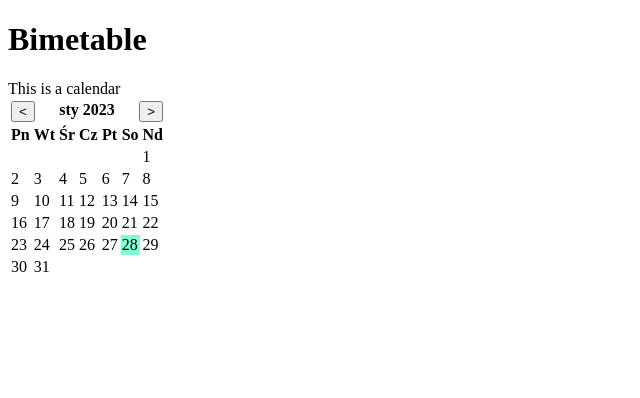
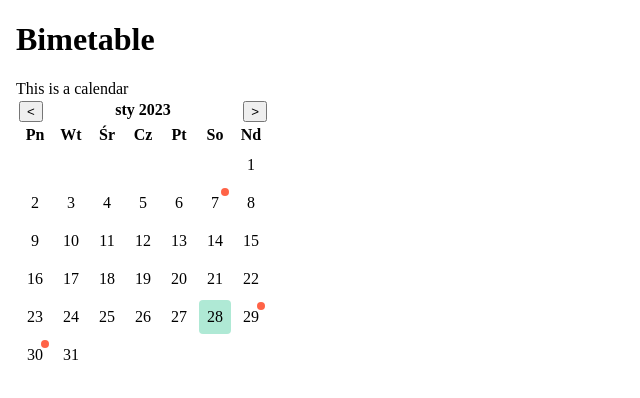
Before and after one commit to Adimac93/bimetable, a Nuxt app in the folder frontend/: page / in a window 1280 px wide. Shown: the top 398 px of the page, without its empty margins (0-640 px from the left). Built offline with nearby package versions, Linux system fonts and the light colour scheme.

Commit message:
✨Add janky popovers

```diff
--- a/frontend/assets/global.scss
+++ b/frontend/assets/global.scss
@@ -0,0 +1,9 @@
+@import url('https://fonts.googleapis.com/css2?family=Lato:ital,wght@0,400;0,700;1,400;1,700&display=swap');
+
+body {
+    font-family: "Lato", sans-serif;
+    margin: 0;
+    padding: 0;
+    width: 100%;
+    min-height: 100vh;
+}
--- a/frontend/components/Calendar.client.vue
+++ b/frontend/components/Calendar.client.vue
@@ -1,6 +1,6 @@
 <template>
     <div>This is a calendar</div>
-    <table>
+    <table class="calendar">
         <thead>
             <tr>
                 <th colspan="7"><div class="header">
@@ -21,7 +21,12 @@
                     <template v-if="'offset' in day">
                         <td v-if="day.offset" :colspan="day.offset"></td>
                     </template>
-                    <td v-else :class="{ highlight: today.isSame(day, 'day') }">{{ day.date() }}</td>
+                    <CalendarCell
+                        v-else
+                        :day="day.date.date()"
+                        :highlight="day.date.isSame(today, 'day')"
+                        :events="eventMap.get(getDateString(day.date)) ?? []"
+                    />
                 </template>
             </tr>
         </tbody>
@@ -30,15 +35,62 @@
 
 <script setup lang="ts">
 import dayjs from "@/utils/dayjs";
+import type { CalendarEvent } from "@/utils/CalendarEvent";
 
-type CalendarSpace = dayjs.Dayjs | {
+type CalendarSpace = { date: dayjs.Dayjs, events: CalendarEvent[] } | {
     offset: number
 };
+
+function getDateString(date: dayjs.Dayjs) {
+    return date.format("YYYY-MM-DD");
+}
+
+const events = [
+    {
+        name: "Bibruspotkanie",
+        startTime: 1675004400000, // 2023-01-29 15:00:00
+        endTime: 1675008000000, // 2023-01-29 16:00:00
+    },
+    {
+        name: "Coś na pewno",
+        startTime: 1675072800000, // 2023-01-29 15:00:00
+        endTime: 1675101600000, // 2023-01-29 16:00:00
+    },
+    {
+        name: "Podróż w czasie",
+        startTime: 1673082000000,
+        endTime: 1673082000001,
+    }
+];
+
+const eventMap = computed(() => {
+    const eventMap = new Map<string, CalendarEvent[]>();
+
+    for (const event of events) {
+        const newEvent: CalendarEvent = {
+            name: event.name,
+            when: {
+                day: dayjs(event.startTime).startOf("day"),
+                startTime: dayjs(event.startTime),
+                endTime: dayjs(event.endTime),
+            }
+        };
+
+        const dateString = getDateString(newEvent.when.day);
+        if (eventMap.has(dateString)) {
+            eventMap.get(dateString)!.push(newEvent);
+        } else {
+            eventMap.set(dateString, [newEvent]);
+        }
+    }
+    return eventMap;
+});
+
 
 const weekdays = dayjs.weekdaysMin(true);
 
 const today = dayjs();
-const monthStart = ref(dayjs().date(1));
+const monthStart = ref(dayjs().date(1).startOf("day"));
 const daysInMonth = computed(() => monthStart.value.daysInMonth());
 const days = computed(() => {
     const days: CalendarSpace[][] = [];
@@ -53,7 +105,7 @@ const days = computed(() => {
         if (weekDay == 0) {
             days.push([]);
         }
-        days[days.length - 1].push(day);
+        days[days.length - 1].push({ date: day, events: [] });
     }
 
     // add empty cells at beginning and end
@@ -68,14 +120,18 @@ function changeMonth(offset: number) {
 }
 </script>
 
-<style scoped>
+<style scoped lang="scss">
 .header {
     display: flex;
     flex-flow: row nowrap;
     justify-content: space-between;
 }
 
-.highlight {
-    background-color: aquamarine;
+.calendar {
+    table-layout: fixed;
+}
+
+.cell {
+    padding: 4px;
 }
 </style>
--- /dev/null
+++ b/frontend/components/CalendarCell.vue
@@ -0,0 +1,66 @@
+<template>
+    <td>
+        <div class="cell-wrapper" :class="{ highlight: highlight }" @click="toggleEvents" ref="cellElement">
+            <div class="number">{{ day }}</div>
+            <div class="dot" v-if="events.length"></div>
+        </div>
+    </td>
+    <Popover :source-rect="rect" v-if="eventsShown">test</Popover>
+</template>
+
+<script setup lang="ts">
+import type { CalendarEvent } from "@/utils/CalendarEvent";
+
+const props = defineProps<{
+    day: number,
+    highlight: boolean,
+    events: CalendarEvent[]
+}>();
+
+const eventsShown = ref(false);
+const cellElement = ref<HTMLDivElement | null>(null);
+
+const rect = computed(() => {
+    // dummy read to update when body changes
+    useBodyRect().value;
+    return cellElement.value?.getBoundingClientRect();
+});
+
+function toggleEvents() {
+    if (props.events.length) {
+        eventsShown.value = !eventsShown.value;
+    }
+}
+</script>
+
+<style scoped lang="scss">
+.highlight {
+    background-color: #AFE9D5;
+}
+
+.cell-wrapper {
+    border-radius: 4px;
+    padding: 8px;
+    display: flex;
+    flex-flow: row nowrap;
+    justify-content: center;
+    align-items: center;
+
+    // for position: absolute to work
+    position: relative;
+}
+
+.number {
+    display: inline-block;
+}
+
+.dot {
+    position: absolute;
+    top: 2px;
+    right: 2px;
+    background-color: tomato;
+    border-radius: 50%;
+    width: 8px;
+    height: 8px;
+}
+</style>
--- /dev/null
+++ b/frontend/components/Popover.vue
@@ -0,0 +1,106 @@
+<template>
+    <Teleport to="body">
+        <div class="popover" :class="[anchorClass]">
+            <slot/>
+        </div>
+    </Teleport>
+</template>
+
+<script setup lang="ts">
+const props = defineProps<{
+    sourceRect?: DOMRect
+}>();
+
+const bodyRect = useBodyRect();
+
+function lowest(...nums: number[]) {
+    let lowestIdx = 0;
+    let lowest = Infinity;
+    for (let i = 0; i < nums.length; i++) {
+        const num = nums[i];
+        if (num < lowest) {
+            lowest = num;
+            lowestIdx = i;
+        }
+    }
+    return lowestIdx;
+}
+
+const anchor = computed(() => {
+    if (!props.sourceRect) return { anchor: "top", x: 0, y: 0 };
+
+    // calculate the popover's anchor point
+    const rect = props.sourceRect;
+
+    const center = { x: rect.x + rect.width / 2, y: rect.y + rect.height / 2 };
+    const distances = {
+        left: center.x,
+        top: center.y,
+        right: bodyRect.value.width - center.x,
+        bottom: bodyRect.value.height - center.y
+    };
+    let anchor = "";
+    let aX = 0;
+    let aY = 0;
+    switch (lowest(distances.left, distances.right, distances.top, distances.bottom)) {
+        case 0:
+            anchor = "right";
+            aX = rect.right;
+            aY = center.y;
+            break;
+        case 1:
+            anchor = "left";
+            aX = rect.left;
+            aY = center.y;
+            break;
+        case 2:
+            anchor = "bottom";
+            aX = center.x;
+            aY = rect.bottom;
+            break;
+        case 3:
+            anchor = "top";
+            aX = center.x;
+            aY = rect.top;
+            break;
+    }
+    return { type: anchor, x: aX, y: aY };
+});
+
+const anchorX = computed(() => anchor.value.x + "px");
+const anchorY = computed(() => anchor.value.y + "px");
+
+const MARGIN = 12;
+const anchorClass = computed(() => `anchor-${anchor.value.type}`);
+
+</script>
+
+<style scoped lang="scss">
+.popover {
+    position: absolute;
+    left: v-bind('anchorX');
+    top: v-bind('anchorY');
+    overflow: hidden;
+
+    background-color: white;
+    border: 1px solid black;
+    border-radius: 8px;
+    padding: 8px;
+}
+
+.anchor-top {
+    transform: translate(-50%, -100%);
+}
+
+.anchor-bottom {
+    transform: translate(-50%, 0);
+}
+
+.anchor-left {
+    transform: translate(-100%, -50%);
+}
+
+.anchor-right {
+    transform: translate(0, -50%);
+}
+</style>
--- /dev/null
+++ b/frontend/composables/useBodyRect.ts
@@ -0,0 +1,9 @@
+const bodyRect = ref(document.body.getBoundingClientRect());
+
+window.addEventListener("resize", () => {
+    bodyRect.value = document.body.getBoundingClientRect();
+})
+
+export const useBodyRect = () => {
+    return bodyRect;
+}
--- a/frontend/layouts/default.vue
+++ b/frontend/layouts/default.vue
@@ -1,5 +1,11 @@
 <template>
-    <div>
+    <div class="page-wrapper">
         <slot/>
     </div>
 </template>
+
+<style scoped lang="scss">
+.page-wrapper {
+    margin: 8px;
+}
+</style>
--- /dev/null
+++ b/frontend/utils/CalendarEvent.ts
@@ -0,0 +1,10 @@
+import dayjs from "./dayjs";
+
+export interface CalendarEvent {
+    name: string,
+    when: {
+        day: dayjs.Dayjs,
+        startTime?: dayjs.Dayjs,
+        endTime?: dayjs.Dayjs,
+    }
+};
```
